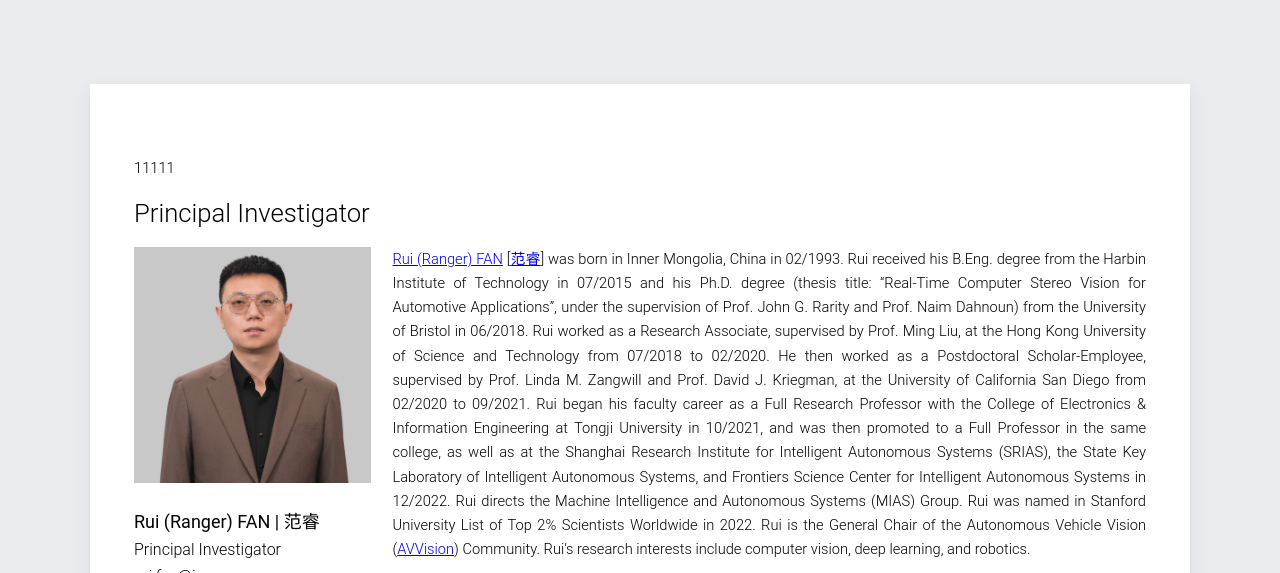
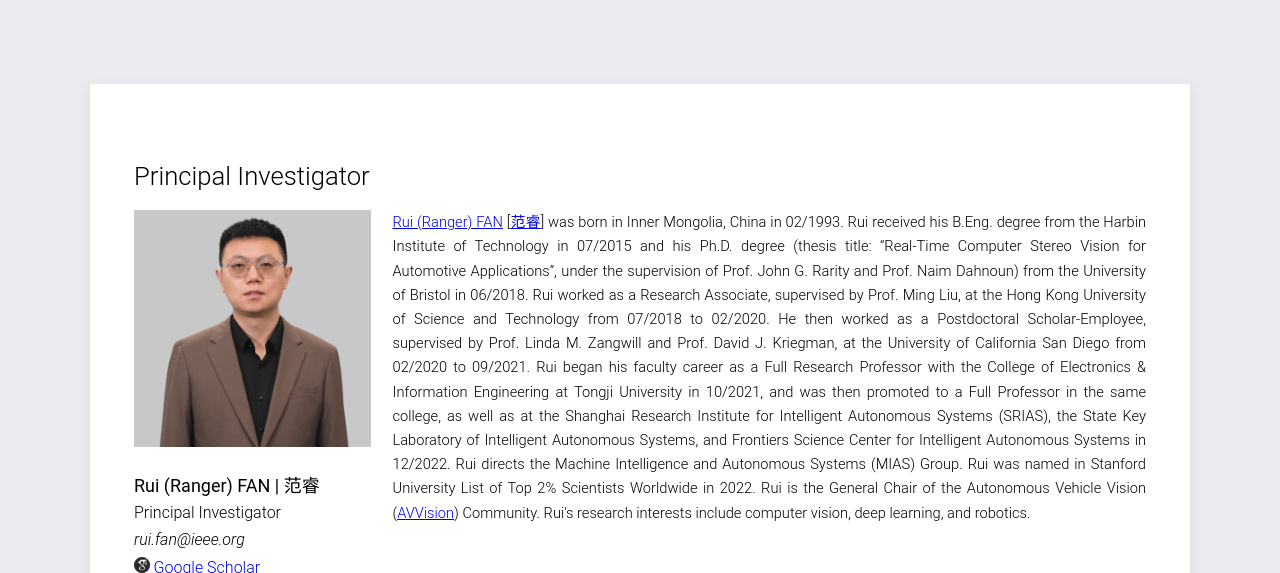
Before and after one commit to AlexHan5832/alexhan5832.github.io, a Jekyll site: the page built from members/index.html, in a window 1280 px wide and 900 px high, cut to the strip 327-900 px from the top of the window. Built offline with Jekyll 4.4.1, drawn with Linux system fonts in a browser that asks for light colours.

Commit message:
Update index.html

```diff
--- a/members/index.html
+++ b/members/index.html
@@ -6,9 +6,8 @@ heading:
 bgimage: https://ice.frostsky.com/2024/07/23/0e25a497d0176173d0b1d7c157ff731d.jpeg
 ---
 
-<h1>11111</h1>
 {% for row in site.data.members %}
-<div>
+<div style="margin-bottom=5px;">
     <h2>{{row.position}}</h2>
     {% for person in row.persons %}
     <div class="row">
```
